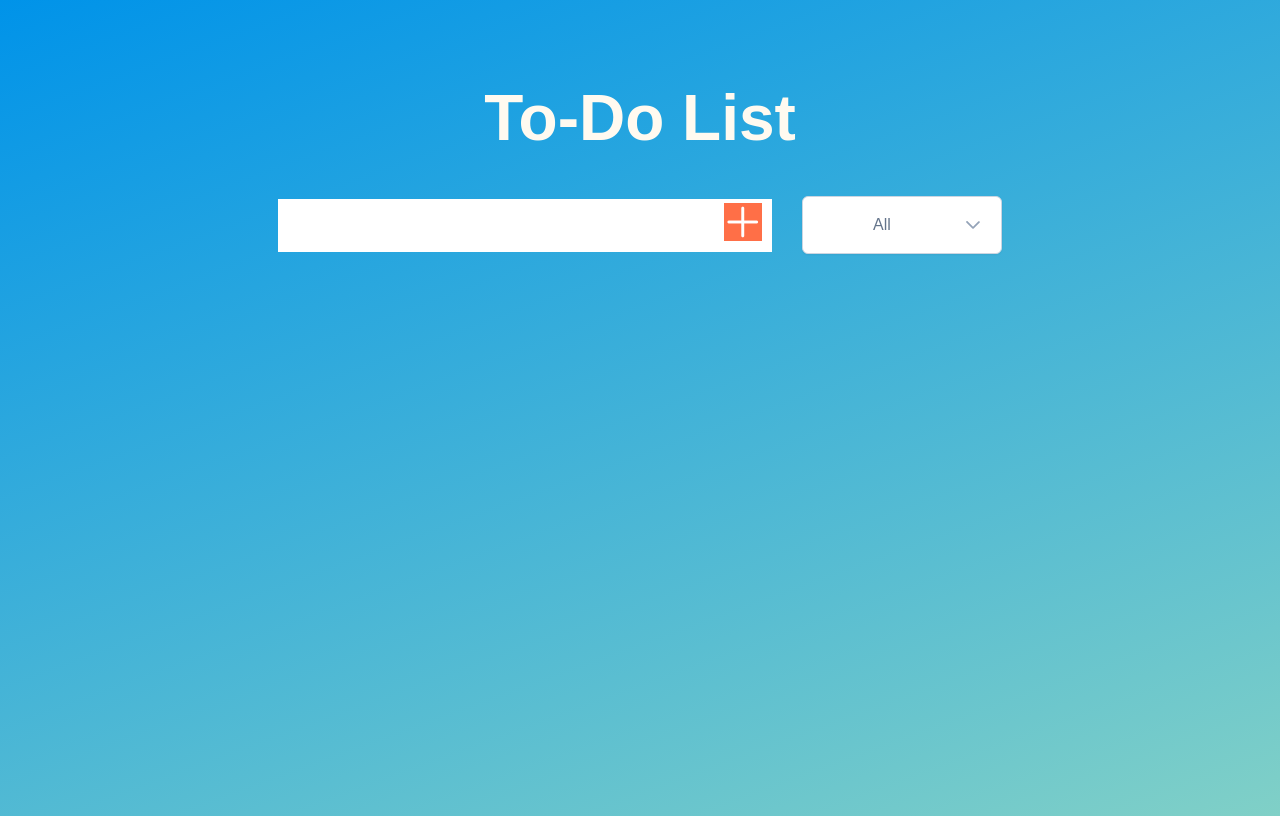
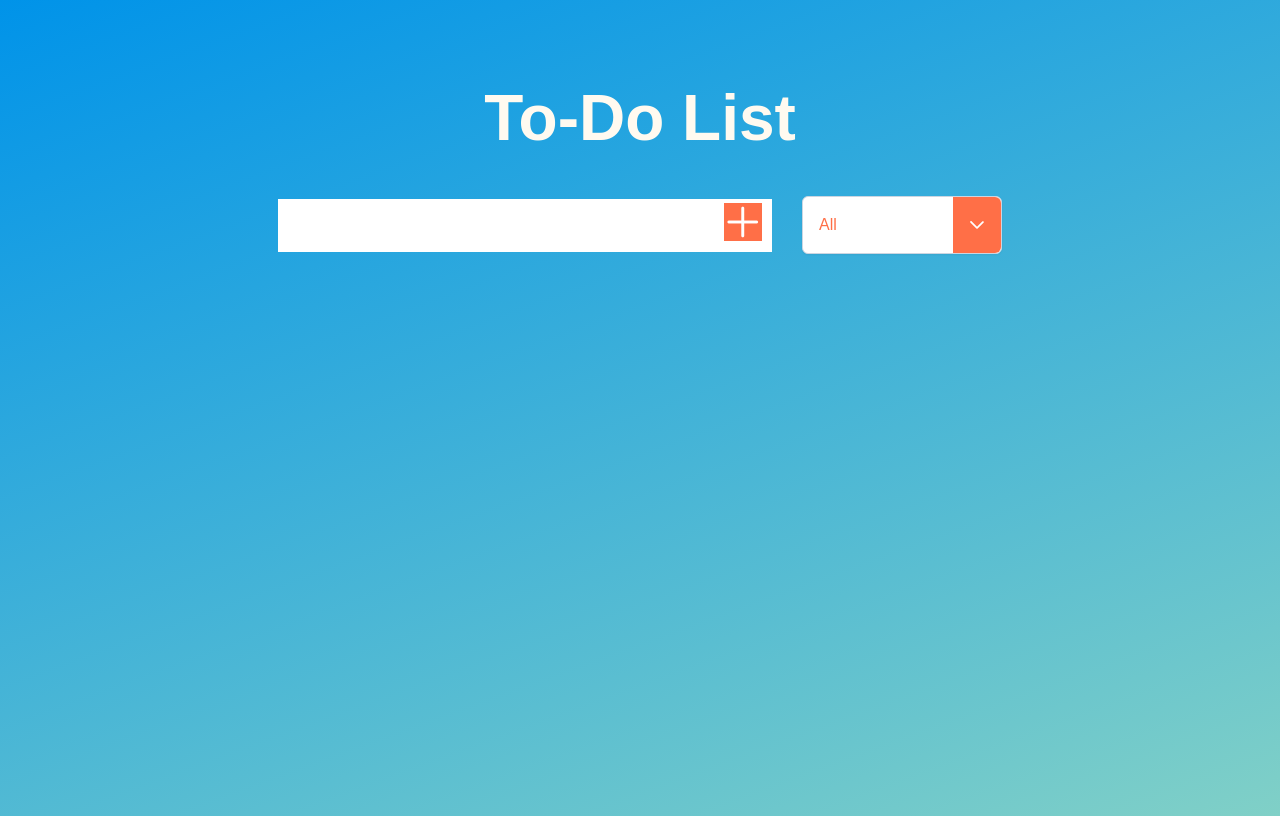
Before and after one commit to tona1105/todolist__vue3, a Vue app: page / in a window 1280 px wide. Built offline with nearby package versions, Linux system fonts and the light colour scheme; a web font is replaced by a local one.

Commit message:
update toggle status n styles

```diff
--- a/src/App.vue
+++ b/src/App.vue
@@ -7,8 +7,7 @@
         <i class="pi pi-plus todo__add--button" @click="addToDo"></i>
       </div>
       <div class="todo__filter">
-        <Dropdown v-model="selectStatus" :options="status" optionLabel="name" placeholder="All" checkmark
-          :highlightOnSelect="false" class="w-full md:w-14rem title__select" @change="handleFilterList" />
+        <Dropdown v-model="selectStatus" :options="status" optionLabel="name" placeholder="All" class="w-full md:w-14rem title__select" @change="handleFilterList" />
       </div>
     </div>
     <div class="container">
@@ -70,6 +69,7 @@ const toggleStatus = (id) => {
     }
   }
   localStorage.setItem('todos', JSON.stringify(listToDo.value));
+  handleFilterList()
   console.log(listToDo.value);
 }
 
--- a/src/style.css
+++ b/src/style.css
@@ -6,6 +6,7 @@
   text-rendering: optimizeLegibility;
   -webkit-font-smoothing: antialiased;
   -moz-osx-font-smoothing: grayscale;
+  --primary: #ff6f47
 }
 
 a {
@@ -111,7 +112,17 @@ button:focus-visible {
 .title__select {
   width: 200px;
   font-size: 2rem;
-  padding: 0.5rem;
+  text-align: start;
+}
+.title__select span {
+  padding: 1rem;
+  color: var(--primary);
+}
+
+.title__select .p-dropdown-trigger {
+  color: #fff;
+  background-color: var(--primary);
+  width: 3rem;
 }
 
 .todo__list {
@@ -148,6 +159,19 @@ button:focus-visible {
   box-shadow: unset;
 }
 
+.p-dropdown-panel .p-dropdown-items .p-dropdown-item {
+  color: var(--primary)
+
+}
+.p-dropdown-panel .p-dropdown-items .p-dropdown-item.p-highlight {
+  color: var(--primary);
+  background: #fff;
+
+}
+.p-dropdown-panel .p-dropdown-items .p-dropdown-item:not(.p-disabled).p-focus {
+  color: #fff;
+  background: #727272;
+}
 
 @media (max-width: 767px) {
   .todo__add--input {
```
